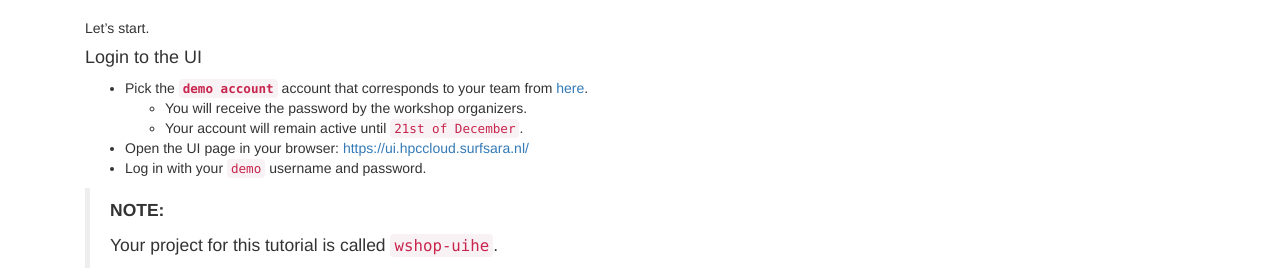
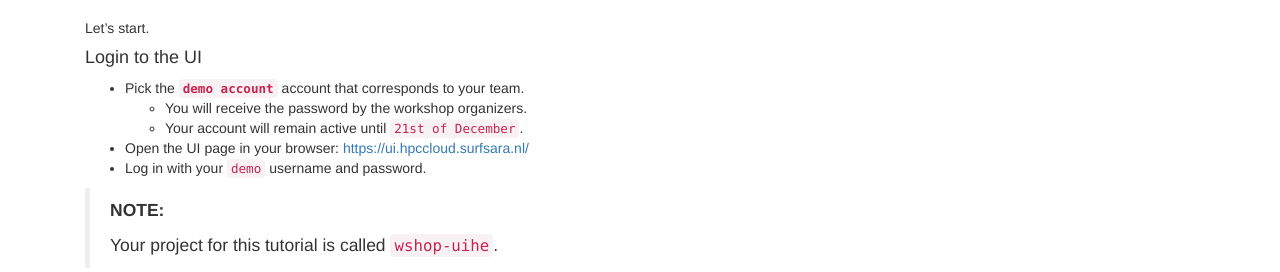
Before and after one commit to sara-nl/clouddocs, a Jekyll site: the page built from wshop-uihe-part-A-2015-Dec-11.markdown, in a window 1280 px wide and 900 px high. Shown: the part 448-720 px from the top of the window. Built offline with Jekyll 4.4.1, drawn with Linux system fonts in a browser that asks for light colours; nearby versions of some CDN libraries.

Commit message:
removed link to demo accounts

```diff
--- a/wshop-uihe-part-A-2015-Dec-11.markdown
+++ b/wshop-uihe-part-A-2015-Dec-11.markdown
@@ -24,7 +24,7 @@
 
 #### Login to the UI
 
-* Pick the **`demo account`** account that corresponds to your team from [here](https://docs.google.com/spreadsheets/d/1zUVq5VrZLHhoFs3YCwDGGeDGLXDYBhF7dRFPCDDIppg/edit?usp=sharing).
+* Pick the **`demo account`** account that corresponds to your team.
   * You will receive the password by the workshop organizers.
   * Your account will remain active until `21st of December`.
 
```
